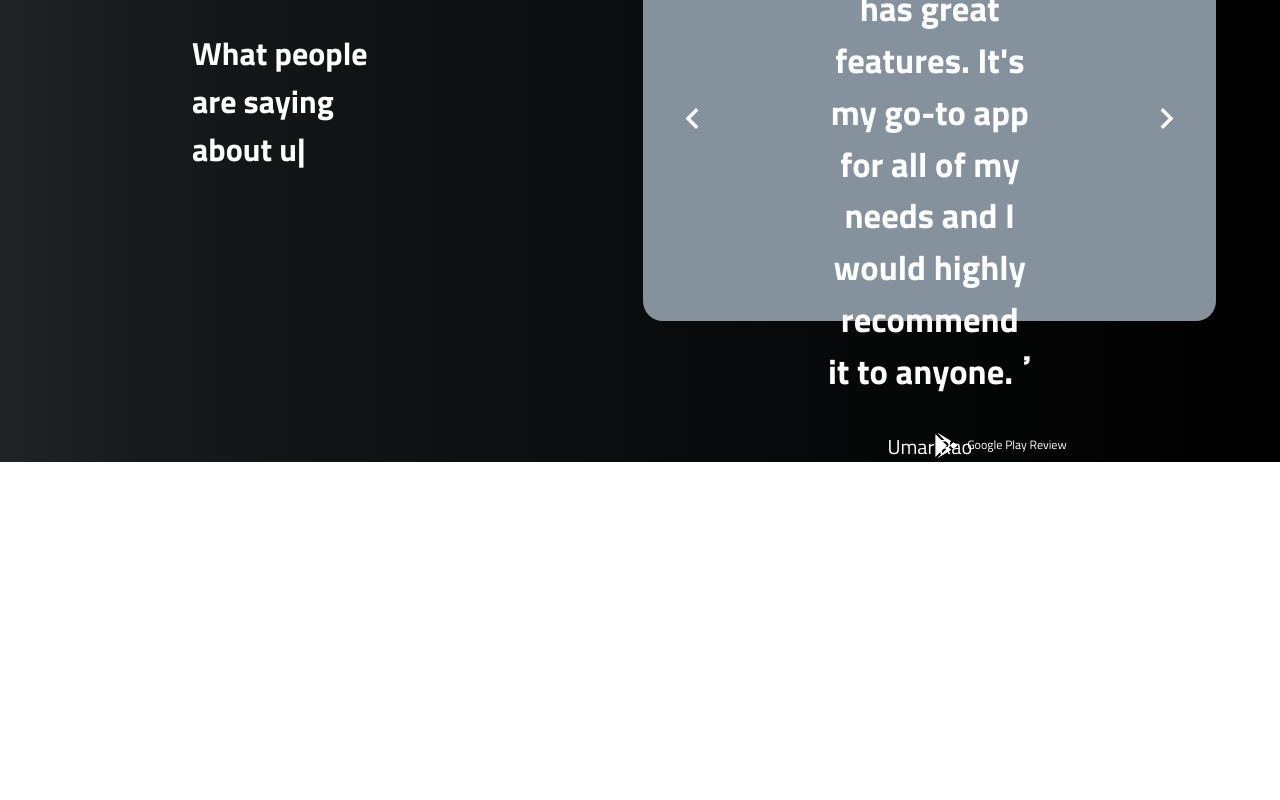
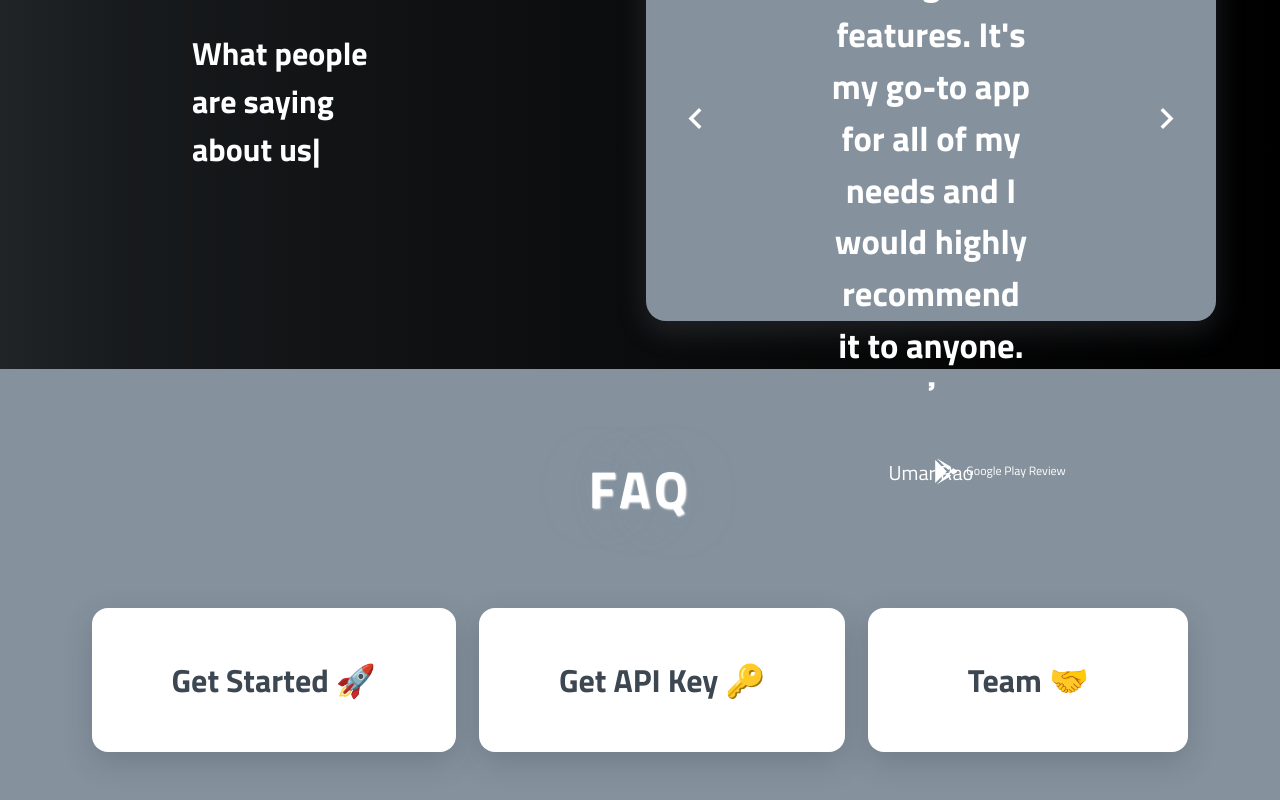
Before and after one commit to lilxtaz/AiFy-beta, a React (Create React App) app: page / in a window 1280 px wide. Shown: the part 1375-2175 px from the top of the page. Before the commit the page ends 1837 px from the top, so only its background shows below. Built offline with nearby package versions, Linux system fonts and the light colour scheme; no server answers.

Commit message:
Implemented FAQ section temporarily

```diff
--- a/package.json
+++ b/package.json
@@ -5,12 +5,14 @@
   "dependencies": {
     "@emotion/react": "^11.10.5",
     "@emotion/styled": "^11.10.5",
+    "@fontsource/roboto": "^4.5.8",
     "@mui/icons-material": "^5.11.0",
     "@mui/material": "^5.11.7",
     "@mui/material-next": "^6.0.0-alpha.73",
     "@testing-library/jest-dom": "^5.16.5",
     "@testing-library/react": "^13.4.0",
     "@testing-library/user-event": "^13.5.0",
+    "framer-motion": "^9.0.1",
     "react": "^18.2.0",
     "react-dom": "^18.2.0",
     "react-flag-kit": "^1.1.1",
--- a/src/App.js
+++ b/src/App.js
@@ -4,6 +4,7 @@ import Header from './components/Header'
 import Stats from './components/Stats'
 import Slider from './components/Slider'
 import { SliderData } from './components/SliderData'
+import Tutorial from './components/Tutorial'
 
 const App = () => {
 
@@ -13,6 +14,7 @@ const App = () => {
       <Header />
       <Stats />
       <Slider slides={SliderData} />
+      <Tutorial />
     </div>
   )
 }
--- a/src/components/Card.js
+++ b/src/components/Card.js
@@ -1,11 +1,35 @@
-import React from 'react'
+import React, { useState } from 'react'
+import { motion } from 'framer-motion'
+import Button from '@mui/material-next/Button';
+import KeyboardArrowRightIcon from '@mui/icons-material/KeyboardArrowRight';
+import '@fontsource/roboto/300.css';
+import '@fontsource/roboto/400.css';
+import '@fontsource/roboto/500.css';
+import '@fontsource/roboto/700.css';
 
 const Card = (props) => {
+
+  const [isOpen, setIsOpen] = useState(false);
+
   return (
-    <div className='card-body'>
+    <div className='card-container'>
 
-        <h1>{props.title}</h1>
-        <img src={props.image} alt="features"/>
+        <motion.div transition={{layout:{duration: 1, type: "spring"}}} layout onClick={()=>setIsOpen(!isOpen)} style={{borderRadius: "1rem", boxShadow: "0px 10px 30px rgba(33, 38, 43, 0.2)", minWidth: "40vh"}} className='card'>
+
+            <motion.h1 layout="position" >{props.title}</motion.h1>
+            {isOpen &&
+            (<motion.div initial={{opacity: 0}} animate={{opacity: 1}} transition={{duration: 0.7}} className='expand'>
+
+              <p>
+                {props.content}
+              </p>
+
+              <Button variant='text' sx={{backgroundColor:'white', color: '#85929E', marginTop: '15px', alignItems: 'center'}}><KeyboardArrowRightIcon fontSize="small" sx={{opacity: '0'}}/>Explore<KeyboardArrowRightIcon fontSize="small"/></Button>
+
+            </motion.div>)}
+
+        </motion.div>
+
 
     </div>
   )
--- /dev/null
+++ b/src/components/Tutorial.js
@@ -0,0 +1,19 @@
+import React from 'react'
+import Card from './Card'
+
+const Tutorial = () => {
+  return (
+    <div>
+    <div><h1 className='tutorial-text'>FAQ</h1></div>
+    <div className='tutorial-container'>
+
+        <Card title="Get Started 🚀" content="Lorem ipsum dolor sit amet consectetur adipisicing elit. Recusandae magni cum incidunt exercitationem, ipsam debitis laboriosam dicta nihil iste totam?"/>
+        <Card title="Get API Key 🔑" content="Lorem ipsum dolor sit amet consectetur adipisicing elit. Recusandae magni cum incidunt exercitationem, ipsam debitis laboriosam dicta nihil iste totam?"/>
+        <Card title="Team 🤝" content= "Lorem ipsum dolor sit amet consectetur adipisicing elit. Recusandae magni cum incidunt exercitationem, ipsam debitis laboriosam dicta nihil iste totam?"/>
+
+    </div>
+    </div>
+  )
+}
+
+export default Tutorial
--- a/src/styles/styles.css
+++ b/src/styles/styles.css
@@ -181,6 +181,7 @@ body{
     padding: 0 10rem;
     margin: 3rem 4rem;
     color: var(--textColor);
+    box-shadow: 0px 10px 30px rgba(133, 146, 158, 0.2);
 
 }
 
@@ -278,32 +279,61 @@ body{
 
 }
 
-.card-body{
+.card-container{
 
-    height: 45vh;
-    width: 600px;
     display: flex;
-    justify-content: space-between;
     align-items: center;
-    background: var(--mainColorLight);
-    border-radius: 20px;
-    padding: 0 2rem;
-    margin: 1.5rem 4rem;
-    color: var(--textColor);
+    justify-content: center;
+    cursor: pointer;
 
 }
 
-.card-body h1{
+.card{
 
-    margin:  0 2rem 0 0;
-    padding-bottom: 7rem;
+    background: var(--textColor);
+    padding: 3rem 5rem;
+
 
 }
 
-.card-body img{
+.card h1{
 
-    padding: 4rem 7rem 0 0;
+    text-align: center;
+    color: var(--mainColor);
 
+}
+
+.expand{
+
+    padding-top: 1rem;
+    line-height: 150%;
+    width: 20rem;
+    text-align: center;
+    color: var(--mainColor);
+
+}
+
+.tutorial-container{
+
+    display: flex;
+    align-items: center;
+    justify-content: space-around;
+    padding: 3rem 5rem;
+    background: var(--mainColorLight);
+
+}
+
+.tutorial-text{
+
+    display: flex;
+    align-items: center;
+    justify-content: center;
+    padding: 5rem 0 2rem 0;
+    background: var(--mainColorLight);
+    color: var(--textColor);
+    font-size: 52px;
+    letter-spacing: 0.25rem;
+    text-shadow: 1px 1px 2px white, 0 0 0.2em var(--mainColorLight), 0 0 1em var(--mainColorLight);
 
 }
 
@@ -311,7 +341,7 @@ header {
 
     display: flex;
     align-items: center;
-    justify-content: space-between;
+    justify-content: space-around;
     position: relative;
     height: 80px;
     padding: 0 4rem;
```
Also changed, not shown: 1 other file (tests, documents, lock files or other folders).
